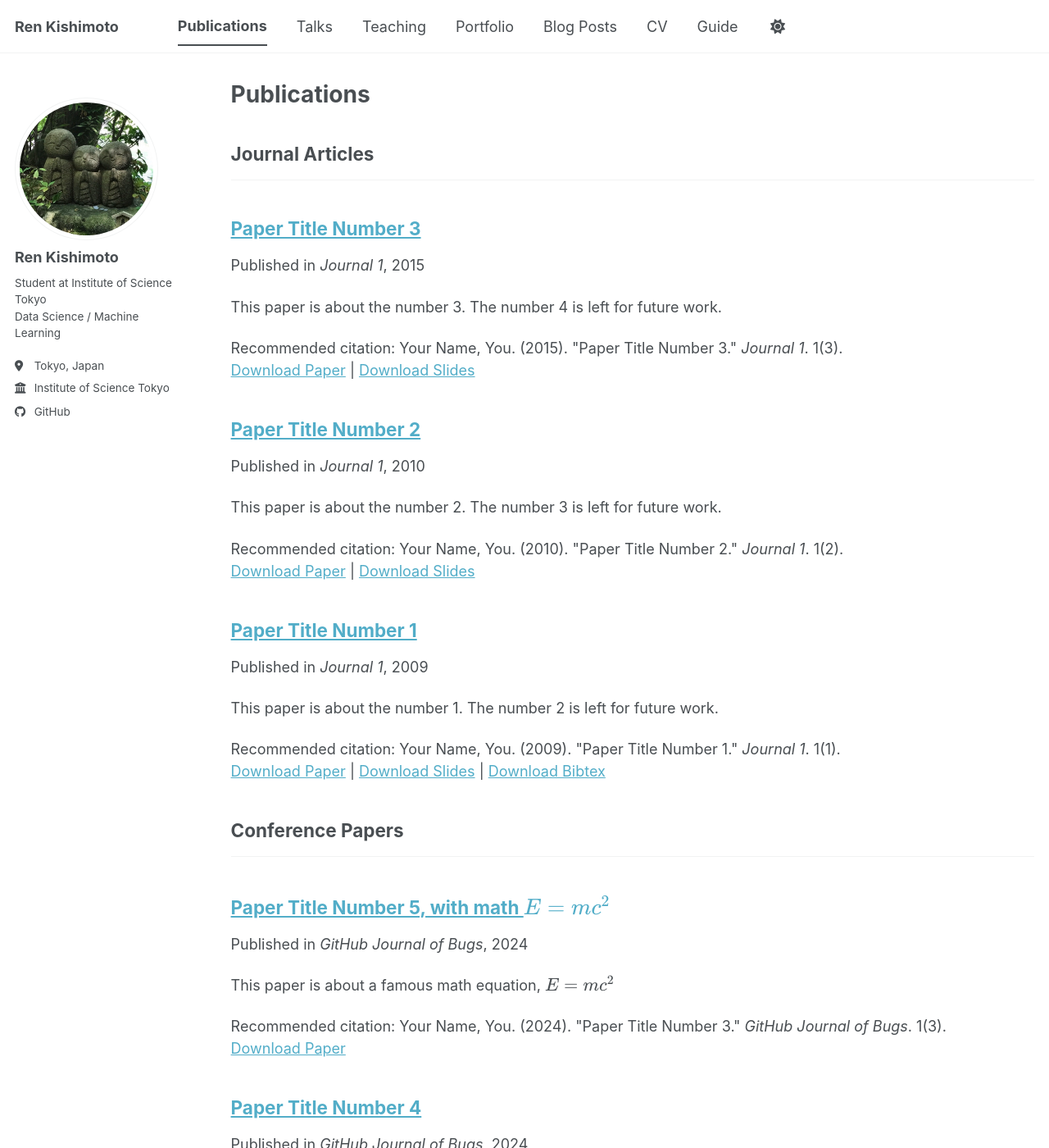
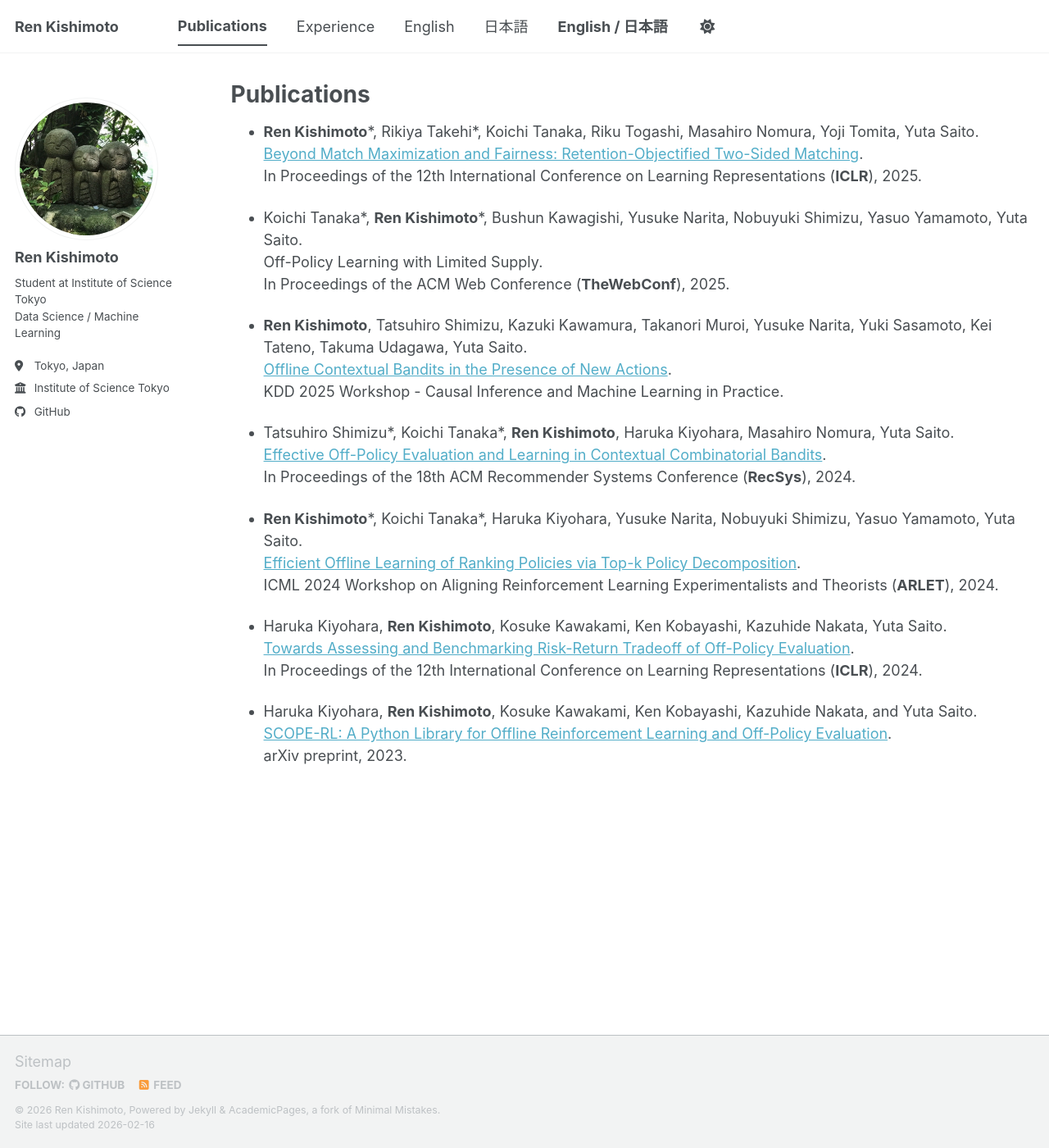
Before and after one commit to kishi6/kishi6.github.io, a Jekyll site: the page built from _pages/publications.md, in a window 1280 px wide and 1400 px high. Shown: the whole window at 82% size. Built offline with Jekyll 4.4.1, drawn with Linux system fonts in a browser that asks for light colours; a script bundle is joined from its source files by our own code; library files that are not in the unit come from our copies; some of the changed text lies outside the part shown.

Commit message:
基本情報の入力

```diff
--- a/_data/navigation.yml
+++ b/_data/navigation.yml
@@ -7,27 +7,36 @@
 # NOTE that only one of the CV options should be selected, the first is for the
 #      Markdown formatted page while the second is generated using JSON.
 
+# Main is default (fallback)
 main:
   - title: "Publications"
     url: /publications/
 
-  - title: "Talks"
-    url: /talks/
+  - title: "Experience"
+    url: /experience/
 
-  - title: "Teaching"
-    url: /teaching/
+  - title: "English"
+    url: /en/
 
-  - title: "Portfolio"
-    url: /portfolio/
+  - title: "日本語"
+    url: /ja/
 
-  - title: "Blog Posts"
-    url: /year-archive/
+main_en:
+  - title: "Publications"
+    url: /en/publications/
 
-  - title: "CV"
-    url: /cv/
+  - title: "Experience"
+    url: /en/experience/
 
-  # - title: "CV"
-  #   url: /cv-json/
+#  - title: "Japanese"
+#    url: /ja/  # Will be handled dynamically in masthead
 
-  - title: "Guide"
-    url: /markdown/
+main_ja:
+  - title: "Publications"
+    url: /ja/publications/
+
+  - title: "Experience"
+    url: /ja/experience/
+
+#  - title: "English"
+#    url: /en/ # Will be handled dynamically in masthead
--- a/_includes/masthead.html
+++ b/_includes/masthead.html
@@ -5,10 +5,36 @@
       <nav id="site-nav" class="greedy-nav">
         <button><span class="navicon"></span></button>
         <ul class="visible-links">
-          <li class="masthead__menu-item masthead__menu-item--lg persist {% if page.url == '/' or page.url == '/index.html' %}selected{% endif %}">
+          <li
+            class="masthead__menu-item masthead__menu-item--lg persist {% if page.url == '/' or page.url == '/index.html' %}selected{% endif %}">
             <a href="{{ base_path }}/">{{ site.title }}</a>
           </li>
-          {% for link in site.data.navigation.main %}
+          {% if page.url contains '/en/' %}
+          {% assign navigation_links = site.data.navigation.main_en %}
+          {% assign switch_title = "日本語" %}
+          {% assign switch_url = page.url | replace: '/en/', '/ja/' %}
+          {% if page.url == '/en/' %}{% assign switch_url = '/ja/' %}{% endif %}
+          {% elsif page.url contains '/ja/' %}
+          {% assign navigation_links = site.data.navigation.main_ja %}
+          {% assign switch_title = "English" %}
+          {% assign switch_url = page.url | replace: '/ja/', '/en/' %}
+          {% if page.url == '/ja/' %}{% assign switch_url = '/en/' %}{% endif %}
+          {% else %}
+          {% assign navigation_links = site.data.navigation.main %}
+          {% assign switch_title = "English / 日本語" %}
+          <!-- Default to English or Japanese? Probably English since main is English structure?
+                  Ah, the original main had a link to /ja/, but no link to /en/.
+                  Let's make it link to Japanese if it's the root. -->
+          {% if page.url == '/' %}
+          {% assign switch_title = "日本語" %}
+          {% assign switch_url = "/ja/" %}
+          {% else %}
+          {% assign switch_url = "/fr/en/" %}
+          <!-- Placeholder to ensure it's not empty, but really we don't know where to go -->
+          {% endif %}
+          {% endif %}
+
+          {% for link in navigation_links %}
           {% if link.url contains 'http' %}
           {% assign domain = '' %}
           {% else %}
@@ -18,8 +44,18 @@
             <a href="{{ domain }}{{ link.url }}">{{ link.title }}</a>
           </li>
           {% endfor %}
+
+          <!-- Dynamic Language Switch -->
+          {% if switch_url %}
+          <li class="masthead__menu-item">
+            <a href="{{ base_path }}{{ switch_url }}">
+              <strong>{{ switch_title }}</strong>
+            </a>
+          </li>
+          {% endif %}
           <li id="theme-toggle" class="masthead__menu-item persist tail">
-            <a role="button" aria-labelledby="theme-icon"><i id="theme-icon" class="fa-solid fa-sun" aria-hidden="true" title="toggle theme"></i></a>
+            <a role="button" aria-labelledby="theme-icon"><i id="theme-icon" class="fa-solid fa-sun" aria-hidden="true"
+                title="toggle theme"></i></a>
           </li>
         </ul>
         <ul class="hidden-links hidden"></ul>
--- /dev/null
+++ b/_pages/publications.md
@@ -0,0 +1,39 @@
+---
+layout: archive
+title: "Publications"
+permalink: /publications/
+author_profile: true
+---
+
+{% include base_path %}
+
+
+* **Ren Kishimoto**\*, Rikiya Takehi\*, Koichi Tanaka, Riku Togashi, Masahiro Nomura, Yoji Tomita, Yuta Saito.
+    <br>[Beyond Match Maximization and Fairness: Retention-Objectified Two-Sided Matching](https://openreview.net/forum?id=uN639w5J4A).
+    <br>In Proceedings of the 12th International Conference on Learning Representations (**ICLR**), 2025.
+
+* Koichi Tanaka\*, **Ren Kishimoto**\*, Bushun Kawagishi, Yusuke Narita, Nobuyuki Shimizu, Yasuo Yamamoto, Yuta Saito.
+    <br>Off-Policy Learning with Limited Supply.
+    <br>In Proceedings of the ACM Web Conference (**TheWebConf**), 2025.
+
+* **Ren Kishimoto**, Tatsuhiro Shimizu, Kazuki Kawamura, Takanori Muroi, Yusuke Narita, Yuki Sasamoto, Kei Tateno, Takuma Udagawa, Yuta Saito.
+    <br>[Offline Contextual Bandits in the Presence of New Actions](https://arxiv.org/abs/2407.03816).
+    <br>KDD 2025 Workshop - Causal Inference and Machine Learning in Practice.
+
+
+* Tatsuhiro Shimizu\*, Koichi Tanaka\*, **Ren Kishimoto**, Haruka Kiyohara, Masahiro Nomura, Yuta Saito.
+    <br>[Effective Off-Policy Evaluation and Learning in Contextual Combinatorial Bandits](https://dl.acm.org/doi/10.1145/3640457.3688126).
+    <br>In Proceedings of the 18th ACM Recommender Systems Conference (**RecSys**), 2024.
+
+* **Ren Kishimoto**\*, Koichi Tanaka\*, Haruka Kiyohara, Yusuke Narita, Nobuyuki Shimizu, Yasuo Yamamoto, Yuta Saito.
+    <br>[Efficient Offline Learning of Ranking Policies via Top-k Policy Decomposition](https://arxiv.org/abs/2406.12328).
+    <br>ICML 2024 Workshop on Aligning Reinforcement Learning Experimentalists and Theorists (**ARLET**), 2024.
+
+* Haruka Kiyohara, **Ren Kishimoto**, Kosuke Kawakami, Ken Kobayashi, Kazuhide Nakata, Yuta Saito.
+    <br>[Towards Assessing and Benchmarking Risk-Return Tradeoff of Off-Policy Evaluation](https://openreview.net/forum?id=92gL3nLhHh).
+    <br>In Proceedings of the 12th International Conference on Learning Representations (**ICLR**), 2024.
+
+
+* Haruka Kiyohara, **Ren Kishimoto**, Kosuke Kawakami, Ken Kobayashi, Kazuhide Nakata, and Yuta Saito.
+    <br>[SCOPE-RL: A Python Library for Offline Reinforcement Learning and Off-Policy Evaluation](https://arxiv.org/abs/2311.18147).
+    <br>arXiv preprint, 2023.
--- a/_publications/2009-10-01-paper-title-number-1.md
+++ /dev/null
@@ -1,14 +0,0 @@
----
-title: "Paper Title Number 1"
-collection: publications
-category: manuscripts
-permalink: /publication/2009-10-01-paper-title-number-1
-excerpt: 'This paper is about the number 1. The number 2 is left for future work.'
-date: 2009-10-01
-venue: 'Journal 1'
-slidesurl: 'https://academicpages.github.io/files/slides1.pdf'
-paperurl: 'https://academicpages.github.io/files/paper1.pdf'
-bibtexurl: 'https://academicpages.github.io/files/bibtex1.bib'
-citation: 'Your Name, You. (2009). &quot;Paper Title Number 1.&quot; <i>Journal 1</i>. 1(1).'
----
-The contents above will be part of a list of publications, if the user clicks the link for the publication than the contents of section will be rendered as a full page, allowing you to provide more information about the paper for the reader. When publications are displayed as a single page, the contents of the above "citation" field will automatically be included below this section in a smaller font.
--- a/_publications/2010-10-01-paper-title-number-2.md
+++ /dev/null
@@ -1,14 +0,0 @@
----
-title: "Paper Title Number 2"
-collection: publications
-category: manuscripts
-permalink: /publication/2010-10-01-paper-title-number-2
-excerpt: 'This paper is about the number 2. The number 3 is left for future work.'
-date: 2010-10-01
-venue: 'Journal 1'
-slidesurl: 'https://academicpages.github.io/files/slides2.pdf'
-paperurl: 'https://academicpages.github.io/files/paper2.pdf'
-citation: 'Your Name, You. (2010). &quot;Paper Title Number 2.&quot; <i>Journal 1</i>. 1(2).'
----
-
-The contents above will be part of a list of publications, if the user clicks the link for the publication than the contents of section will be rendered as a full page, allowing you to provide more information about the paper for the reader. When publications are displayed as a single page, the contents of the above "citation" field will automatically be included below this section in a smaller font.
--- a/_publications/2015-10-01-paper-title-number-3.md
+++ /dev/null
@@ -1,14 +0,0 @@
----
-title: "Paper Title Number 3"
-collection: publications
-category: manuscripts
-permalink: /publication/2015-10-01-paper-title-number-3
-excerpt: 'This paper is about the number 3. The number 4 is left for future work.'
-date: 2015-10-01
-venue: 'Journal 1'
-slidesurl: 'https://academicpages.github.io/files/slides3.pdf'
-paperurl: 'https://academicpages.github.io/files/paper3.pdf'
-citation: 'Your Name, You. (2015). &quot;Paper Title Number 3.&quot; <i>Journal 1</i>. 1(3).'
----
-
-The contents above will be part of a list of publications, if the user clicks the link for the publication than the contents of section will be rendered as a full page, allowing you to provide more information about the paper for the reader. When publications are displayed as a single page, the contents of the above "citation" field will automatically be included below this section in a smaller font.
--- a/_publications/2025-06-08-paper-title-number-5.md
+++ /dev/null
@@ -1,13 +0,0 @@
----
-title: "Paper Title Number 5, with math $$E=mc^2$$"
-collection: publications
-category: conferences
-permalink: /publication/2024-02-17-paper-title-number-4
-excerpt: 'This paper is about a famous math equation, $$E=mc^2$$'
-date: 2024-02-17
-venue: 'GitHub Journal of Bugs'
-paperurl: 'https://academicpages.github.io/files/paper3.pdf'
-citation: 'Your Name, You. (2024). &quot;Paper Title Number 3.&quot; <i>GitHub Journal of Bugs</i>. 1(3).'
----
-
-Using [MathJax](https://www.mathjax.org/) in the description is supported - $$E=mc^2$$ - however, the use must be mindful that the default delimiters are `$$...$$` and `\\[...\\]` which differs from the `$...$` that is typically expected.
```
Also changed, not shown: _pages/experience.md (added, +29 -0 lines), _publications/2024-02-17-paper-title-number-4.md (deleted, +0 -13 lines), en/experience.md (added, +55 -0 lines), en/index.md (added, +24 -0 lines), en/publications.md (added, +46 -0 lines), ja/experience.md (added, +62 -0 lines), ja/index.md (added, +24 -0 lines), ja/publications.md (added, +46 -0 lines). Lines whose indentation alone changed are shown as unchanged.
